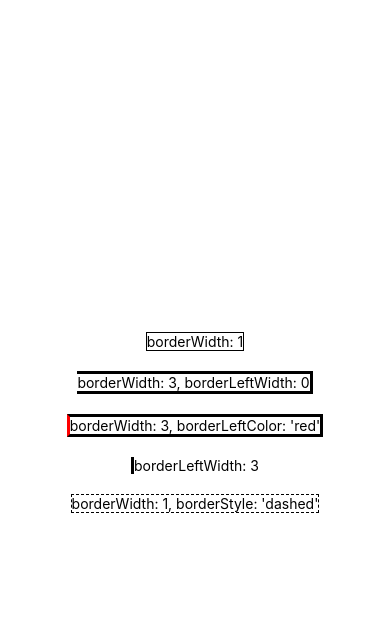
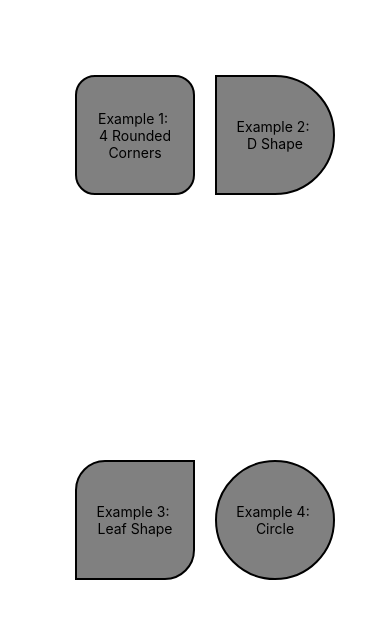
Before and after one commit to KalaiselvanSivakumar/Tutorial-Book-RN-Styling, a React Native app: screen / in a window 390 px wide. Shown: the top 618 px of the page. Built offline with nearby package versions, Linux system fonts and the light colour scheme.

Commit message:
RN - Styling: Border radius combinations

```diff
--- a/App.js
+++ b/App.js
@@ -7,8 +7,9 @@
  */
 
 import React from 'react';
-// import ProfileCard from "./app/card/ProfileCard";
-import BorderCombinations from './app/border/BorderCombinations';
+import BorderRadiusCombinations from './app/border/BorderRadiusCombinations';
+// import ProfileCard from './app/card/ProfileCard';
+// import BorderCombinations from './app/border/BorderCombinations';
 // import { SafeAreaView, ScrollView } from 'react-native';
 // import ThemeBox from './app/themes/ThemeBox';
 // import InlineStyle from './app/InlineStyle';
@@ -26,8 +27,9 @@ const App = () => {
     //   </ScrollView>
     // </SafeAreaView>
 
-    <BorderCombinations />
-    // <ProfileCard />;
+    // <BorderCombinations />
+    <BorderRadiusCombinations />
+    // <ProfileCard />
   );
 };
 
--- /dev/null
+++ b/app/border/BorderRadiusCombinations.js
@@ -0,0 +1,54 @@
+import React from 'react';
+import { StyleSheet, Text, View } from 'react-native';
+
+const BorderRadiusCombinations = () => (
+  <View style={styles.container}>
+    <ContainerComponent style={{ borderRadius: 20 }}>
+      <CenteredText>Example 1: {'\n'}4 Rounded Corners</CenteredText>
+    </ContainerComponent>
+    <ContainerComponent
+      style={{ borderTopRightRadius: 60, borderBottomRightRadius: 60 }}>
+      <CenteredText>Example 2: {'\n'}D Shape</CenteredText>
+    </ContainerComponent>
+    <ContainerComponent
+      style={{ borderTopLeftRadius: 30, borderBottomRightRadius: 30 }}>
+      <CenteredText>Example 3: {'\n'}Leaf Shape</CenteredText>
+    </ContainerComponent>
+    <ContainerComponent style={{ borderRadius: 60 }}>
+      <CenteredText>Example 4: {'\n'}Circle</CenteredText>
+    </ContainerComponent>
+  </View>
+);
+
+const ContainerComponent = props => (
+  <View style={[styles.box, props.style]}>{props.children}</View>
+);
+
+const CenteredText = props => (
+  <Text style={styles.centered}>{props.children}</Text>
+);
+
+const styles = StyleSheet.create({
+  container: {
+    flex: 1,
+    flexDirection: 'row',
+    flexWrap: 'wrap',
+    marginTop: 75,
+    justifyContent: 'center',
+  },
+  box: {
+    width: 120,
+    height: 120,
+    marginLeft: 20,
+    marginBottom: 20,
+    backgroundColor: 'grey',
+    borderWidth: 2,
+    justifyContent: 'center',
+  },
+  centered: {
+    textAlign: 'center',
+    margin: 10,
+  },
+});
+
+export default BorderRadiusCombinations;
```
